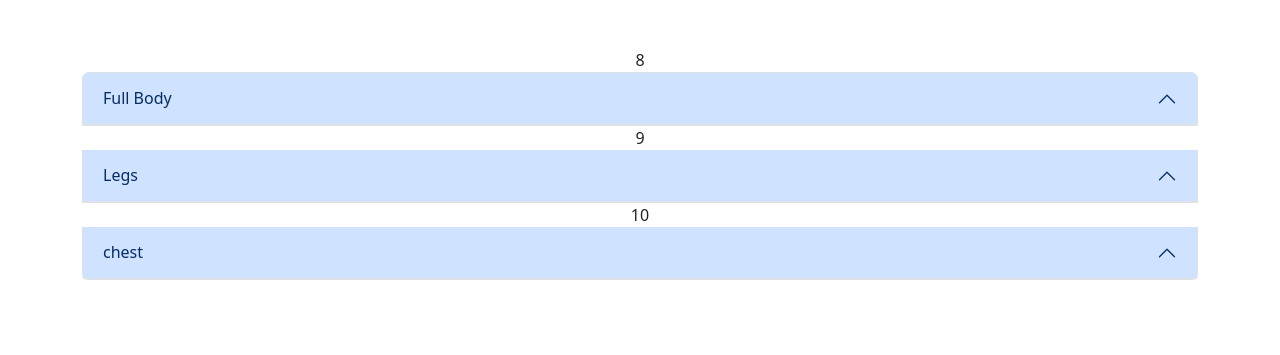
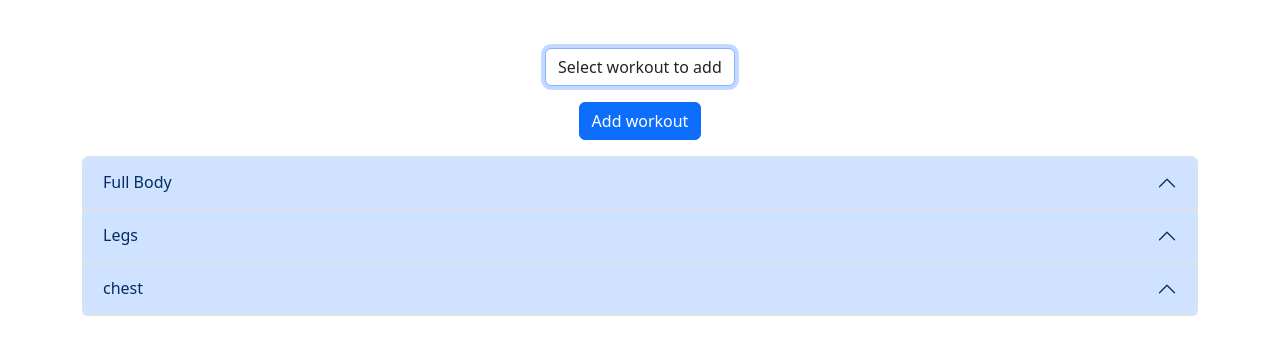
Before and after one commit to LSchou1/FitnessTracker, a Flask app: page /downloadWorkout in a window 1280 px wide. Shown: the part 76-431 px from the top of the page. Run offline with Flask 3, Linux system fonts and the light colour scheme; a user stored in the database is signed in; some libraries are stand-ins or nearby versions.

Commit message:
temporary fix to downloadWorkout, now just one submit button

```diff
--- a/app.py
+++ b/app.py
@@ -453,14 +453,17 @@ def uploadWorkout():
 def downloadWorkout():
         if request.method == "POST":
             # get variables from HTML
-            programId = request.form.get("program_id")
-            programName = request.form.get("program_name")
+            programId = request.form.get("programId")
             userId = session["user_id"]
+            print("teeeest: ")
+            print(programId)
 
-            print(programId)
+
+            # get program name from programId
+            programName = db.execute("SELECT program_name FROM UploadedPrograms where program_id = ?", (programId,))
+            programName = programName[0]["program_name"]
             print(programName)
-            if (programId == "8"):
-                print("spurgt")
+            if not programName:
                 return redirect("/")
 
             # add new workout name to DB
@@ -500,16 +503,16 @@ def downloadWorkout():
             programs = {}
 
             for row in programData:
-                program_id = row['program_id']
+                programId = row['program_id']
 
-                if program_id not in programs:
-                    programs[program_id] = {
+                if programId not in programs:
+                    programs[programId] = {
                         'program_name': row['program_name'],  # Gemmer som string, ikke liste
                         'exercises': []  # Gemmer alle øvelser som en liste af dictionaries
                     }
 
                 # Tilføj øvelse til listen
-                programs[program_id]['exercises'].append({
+                programs[programId]['exercises'].append({
                     'exercise_name': row['exercise_name'],
                     'sets': row['sets'],
                     'reps': row['reps']
--- a/gptAPI/security.txt
+++ b/gptAPI/security.txt
@@ -1,2 +1,2 @@
 API-KEY:
-sk-W9XObRlWlVjZaTCtKFKXnAr_nQOYNkTGzKHRK7SehrT3BlbkFJLqrR1R-h49kEl8W32OAGKB6j1mAJ_PV5LPlN9C0MoA
+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
--- a/templates/downloadWorkout.html
+++ b/templates/downloadWorkout.html
@@ -3,13 +3,26 @@
 {% block title %}
     Delete workout
 {% endblock %}
-<!-- her går tingene galt, hver knap skal have sin egen specikke værdi, men for-loopet opdatere samme knap, så det bliver den sidste værdi på alle knapper-->
 {% block main %}
     <form action="/downloadWorkout" method="post">
+      <!-- choose workout and submit button-->
+       <!-- Dummy button and method -->
+      <div class="mb-3">
+        <select autocomplete="off" autofocus class="form-control mx-auto w-auto" name="programId">
+            <option disabled selected>Select workout to add</option>
+            {% for program_id, program in programs.items() %}
+            <option value="{{ program_id }}">{{ program.program_name }}</option>
+            {% endfor%}
+        </select>
+      </div>
+    <div class="mb-3">
+        <button class="btn btn-primary" type="submit">Add workout</button>
+    </div>
+
         <!-- Collapsable-->
         <div class="accordion" id="accordionExample">
             {% for program_id, program in programs.items() %}
-            {{ program_id }}
+            <!--test af id: {{ program_id }}-->
             <div class="accordion-item">
               <h2 class="accordion-header">
                 <button class="accordion-button" type="button" data-bs-toggle="collapse" data-bs-target="#collapse{{ program_id }}" aria-expanded="false" aria-controls="collapse{{ program_id }}">
@@ -22,10 +35,15 @@
                     <li>{{ exercise.exercise_name }} - {{ exercise.sets }}x{{ exercise.reps }}</li>
                     {% endfor %}
                     <!--knap med flere værdier-->
-                        {{ program_id }}
+                    <!--
+                    her går tingene galt, hver knap skal have sin egen specikke værdi,
+                    men for-loopet opdatere samme knap, så det bliver den sidste værdi på alle knapper.
+                    For nu er knappen disabled.
+                     -->
+                        <!--test af id: {{ program_id }}-->
                         <input type="hidden" name="program_id" value="{{ program_id }}">
                         <input type="hidden" name="program_name" value="{{ program.program_name }}">
-                        <button class="btn btn-primary" type="submit">Add workout</button>
+                        <button class="btn btn-primary" type="submit" disabled>Add workout</button>
 
                 </div>
               </div>
```
Also changed, not shown: README.md, 1 other file.
